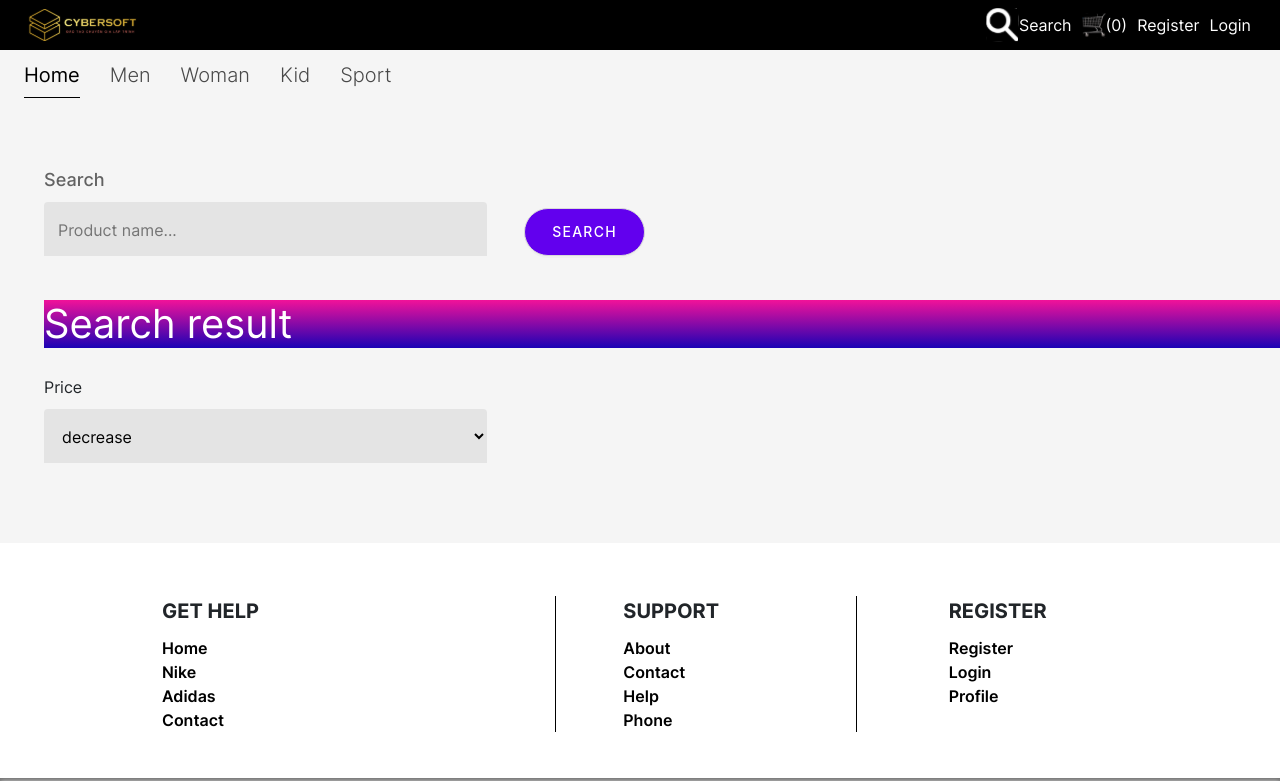
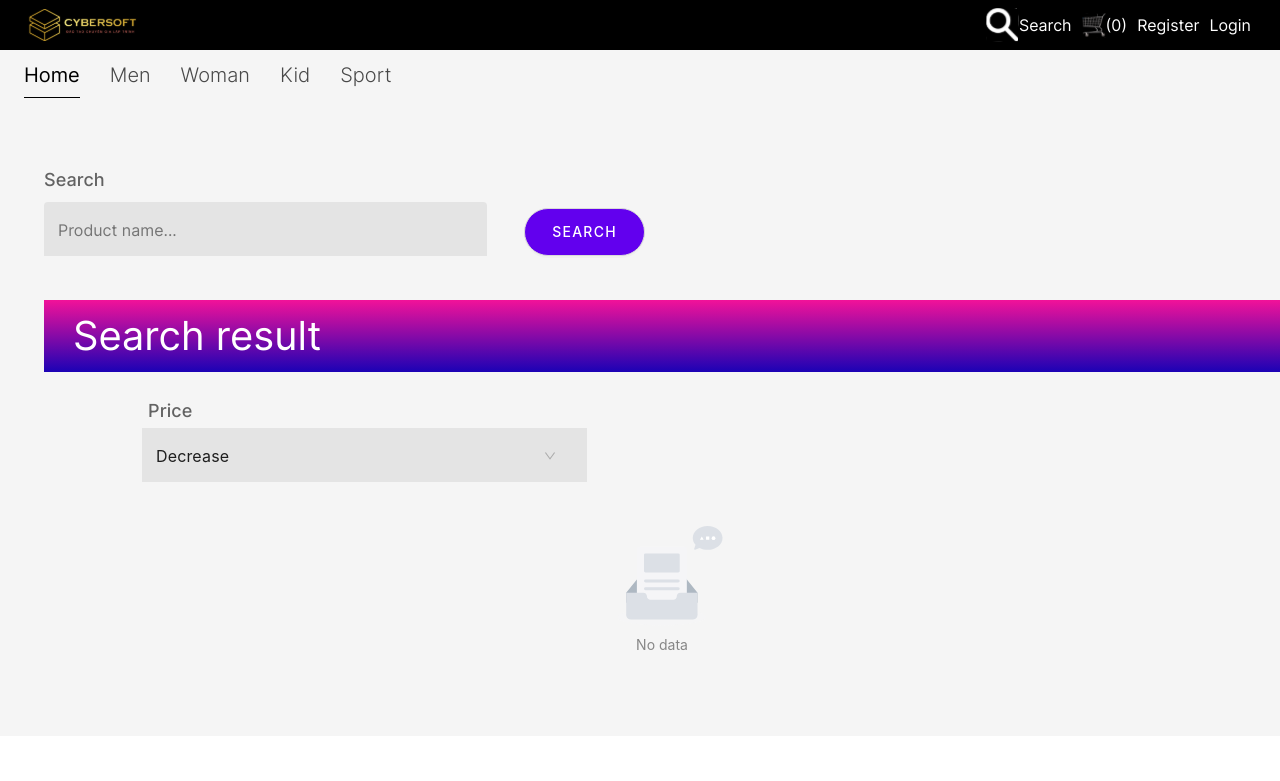
Before and after one commit to NgoDuc2505/ShoeShop-synthesise, a React (Vite) app: page /search in a window 1280 px wide. Shown: the top 781 px of the page. Built offline with nearby package versions, Linux system fonts and the light colour scheme.

Commit message:
chore: Search Page completed

```diff
--- a/src/components/SeachProduct/SearchProduct.jsx
+++ b/src/components/SeachProduct/SearchProduct.jsx
@@ -1,30 +1,61 @@
-import React, { useState } from 'react';
 import './SearchProduct.scss'
+//lodash
+import _ from 'lodash';
+//antd
+import { Select } from 'antd';
+import { Empty } from 'antd';
+//react
+import React, { useEffect, useState } from 'react';
+//Component
+import ListItem from '../listItem/ListItem';
+
+//---------------------------------------------------------------------------------
 
 const sort = [
     {
-        value: 'decrease',
-        label: 'decrease',
+        value: 'desc',
+        label: 'Decrease',
     },
     {
-        value: 'ascending',
-        label: 'ascending',
+        value: 'asc',
+        label: 'Ascending',
     },
 ];
 
-function SearchProduct() {
+//---------------------------------------------------------------------------------
+
+function SearchProduct(props) {
+    const { listProductSearch } = props;
+    const [listSort, setListSort] = useState([]);
+    const [filter, setFilter] = useState('desc');
+
     const handleChange = (value) => {
-        console.log(`selected ${value}`);
+        setFilter(value);
     };
 
+    useEffect(() => {
+        setListSort(_.orderBy(listProductSearch, ['price'], [filter]))
+    }, [filter, listProductSearch])
+
     return (
-        <div className='search-result'>
-            <p>Price</p>
-            <select className="search-select">
-                <option className='search-option' value="decrease">decrease</option>
-                <option className='search-option' value="ascending">ascending</option>
-            </select>
-        </div>
+        <>
+            <div className='search-result'>
+                <p>Price</p>
+                <Select className='input-filter'
+                    defaultValue="desc"
+                    style={{
+                        width: 445,
+                    }}
+                    onChange={handleChange}
+                    options={sort}
+                />
+            </div>
+            {listSort.length === 0 ?
+                <Empty /> :
+                <ListItem listProductSearch={listSort} search={true} />
+            }
+        </>
+
     )
 }
 
--- a/src/components/SeachProduct/SearchProduct.scss
+++ b/src/components/SeachProduct/SearchProduct.scss
@@ -1,19 +1,82 @@
 .search-result {
-    .search-select {
-        width: 417px;
-        height: 24px;
-        background: rgba(33, 33, 33, 0.08);
-        border-radius: 4px 4px 0px 0px;
-        border: none;
-        padding: 16px 12px 14px 14px;
-
-        width: 443px;
+    margin-bottom: 4.4rem;
+    p {
+        font-weight: 500;
+        font-size: 18px;
+        line-height: 24px;
+        letter-spacing: 0.135px;
+        color: rgba(0, 0, 0, 0.6);
+        margin-left: 10.4rem;
+        margin-top: 2.7rem;
+        margin-bottom: 0.5rem;
+    }
+    .input-filter {
+        margin-left: 9.8rem;
         height: 54px;
-        .search-option {
-            line-height: 1.6rem;
-
-        }
-
     }
 
+    .ant-select-single:not(.ant-select-customize-input) .ant-select-selector {
+        height: 54px;
+        display: flex;
+        align-items: center;
+
+        padding: 16px 12px 14px 14px;
+        width: 44.3rem;
+        height: 5.4rem;
+        background: rgba(33, 33, 33, 0.08);
+        border: none;
+        outline: none;
+        border-radius: 0;
+    }
+
+    .ant-select-single.ant-select-show-arrow .ant-select-selection-item {
+        font-size: 16px;
+        font-weight: 400;
+
+        line-height: 2.4rem;
+        letter-spacing: 0.15px;
+        color: rgba(0, 0, 0, 0.87);
+    }
+
+    .ant-select .ant-select-arrow {
+        margin-right: 20px;
+        margin-top: -5px;
+    }
+
+    .ant-select-item-option {
+        display: flex;
+        align-items: center;
+        height: 45px;
+        width: 100%;
+    }
+    .rc-virtual-list-holder-inner {
+        padding: 16px 12px 14px 14px;
+        width: 44.3rem;
+        height: 5.4rem;
+        background: rgba(33, 33, 33, 0.08);
+        border: none;
+        outline: none;
+        border-radius: 0;
+    }
 }
+
+.ant-select-dropdown {
+    padding: 0;
+}
+
+.ant-select-dropdown .ant-select-item {
+    height: 54px;
+    display: flex;
+    align-items: center;
+
+    padding: 16px 12px 14px 14px;
+    width: 44.3rem;
+    height: 5.4rem;
+    background: rgba(33, 33, 33, 0.08);
+    border: none;
+    outline: none;
+    border-radius: 0;
+    &:hover {
+        background: rgba(141, 195, 237, 0.807);
+    }
+}
--- a/src/components/listItem/ListItem.jsx
+++ b/src/components/listItem/ListItem.jsx
@@ -7,11 +7,13 @@ import CardProduct from '../CardProduct/CardProduct'
 
 //---------------------------------------------------------------------------------
 
-function ListItem() {
+function ListItem(props) {
+  const { search, listProductSearch } = props;
   const { listProduct, favoriteProductList } = useSelector((state) => state.productReducer)
+
   return (
     <div className="list-product">
-      {listProduct.map((product) =>
+      {(search ? listProductSearch : listProduct).map((product) =>
         <CardProduct key={product.id} product={product} show={true} favoriteProd={favoriteProductList} />
       )}
     </div>
--- a/src/pages/home/Home.scss
+++ b/src/pages/home/Home.scss
@@ -1,7 +1,8 @@
-.product-feature{
+.product-feature {
     font-size: 4rem;
     font-weight: 400;
     color: #ffffff;
     width: 70rem;
-    background: linear-gradient(180deg, #F21299 0%, #1B02B5 100%);
+    background: linear-gradient(180deg, #f21299 0%, #1b02b5 100%);
+    padding: 1.2rem 2.9rem;
 }
--- a/src/pages/search/Search.jsx
+++ b/src/pages/search/Search.jsx
@@ -1,18 +1,41 @@
-import React from 'react'
-import SearchProduct from '../../components/SeachProduct/SearchProduct'
 import './Search.scss';
+//axios
+import axios from 'axios';
+//antd
 import { Button } from 'antd';
+//react
+import React, { useState } from 'react'
+//components
+import SearchProduct from 'src/components/SeachProduct/SearchProduct'
+
+//---------------------------------------------------------------------------------
 
 function Search() {
+  const [keyWord, setKeyWord] = useState('');
+  const [listProductSearch, setListProductSearch] = useState([]);
+
+  const handleChangeKeyWord = (event) => {
+    setKeyWord(event.target.value)
+  }
+
+  const handleSearch = async () => {
+    try {
+      const resp = await axios.get(`https://shop.cyberlearn.vn/api/Product?keyword=${keyWord}`)
+      setListProductSearch(resp.data.content)
+    } catch (error) {
+      console.log(error)
+    }
+  }
+
   return (
     <div className='search'>
       <p className='search-text'>Search</p>
       <div className='search-group'>
-        <input className='input-search' type="text" placeholder='Product name...' />
-        <Button className='btn-search' shape='round'>Search</Button>
+        <input className='input-search' type="text" placeholder='Product name...' onChange={handleChangeKeyWord} />
+        <Button className='btn-search' shape='round' onClick={handleSearch}>Search</Button>
       </div>
       <h2 className='search-feature'>Search result</h2>
-      <SearchProduct />
+      <SearchProduct listProductSearch={listProductSearch} />
     </div>
   )
 }
--- a/src/pages/search/Search.scss
+++ b/src/pages/search/Search.scss
@@ -50,5 +50,6 @@
         background: linear-gradient(180deg, #f21299 0%, #1b02b5 100%);
         margin-top: 4.4rem;
         margin-bottom: 2.7rem;
+        padding: 1.2rem 2.9rem;
     }
 }
```
